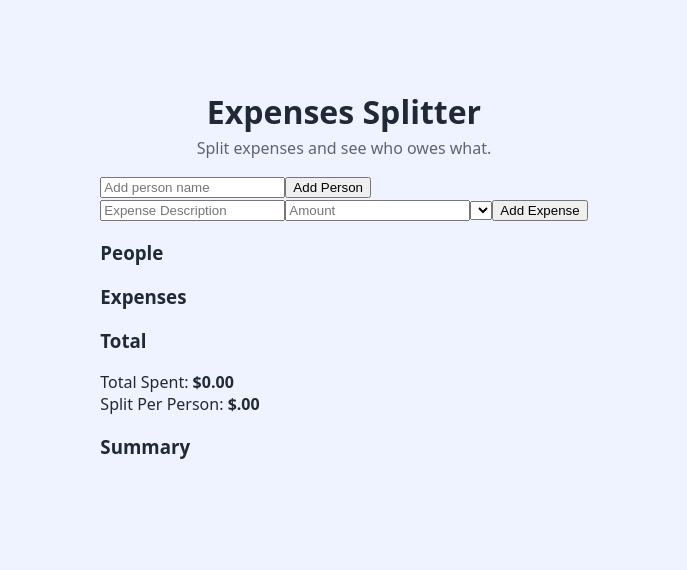
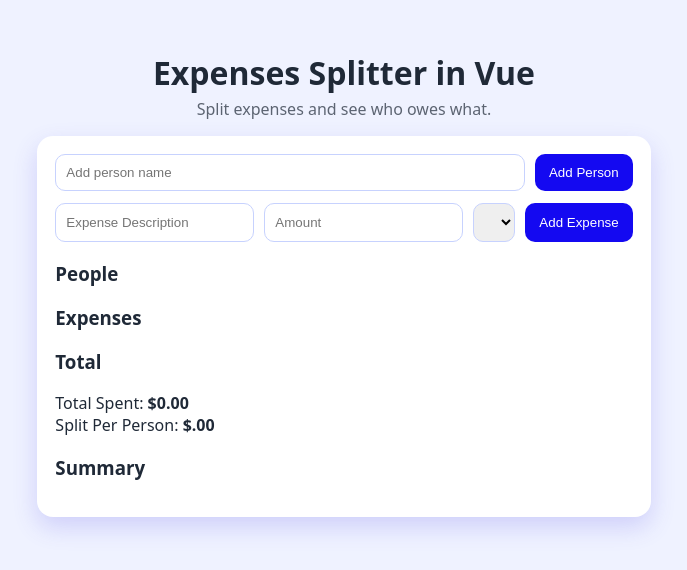
Before and after one commit to slongo10/expense-splitter-vue, a Vue app: page / in a window 1280 px wide. Shown: the part 116-686 px from the top of the page, without its empty margins (296-983 px from the left). Built offline with nearby package versions, Linux system fonts and the light colour scheme.

Commit message:
Added Card, changed Name

```diff
--- a/src/App.vue
+++ b/src/App.vue
@@ -1,10 +1,11 @@
 <script setup>
   import Header from './components/Header.vue'
+  import Card from './components/Card.vue'
 </script>
 
 <template>
 <Header/>
-    <main class="card">
+<Card>
         <form id="personForm" class="rowForm">
             <input id="personInput" type="text" placeholder="Add person name"/>
             <button>Add Person</button>
@@ -40,9 +41,29 @@
             <h3>Summary</h3>
             <ul id="summaryList" class="list"></ul>
         </section>
-    </main>
+</Card>
 </template>
 
 <style scoped>
+.rowForm{
+  display: flex;
+  gap: 10px;
+  margin-bottom: 12px;
+}
 
+input, select{
+  flex: 1;
+  padding: 10px;
+  border-radius: 10px;
+  border: 1px solid #c7d2fe;
+}
+
+button{
+  padding: 10px 14px;
+  border-radius: 10px;
+  border: none;
+  background: #1409f1;
+  color: #fff;
+  cursor: pointer;
+}
 </style>
--- /dev/null
+++ b/src/components/Card.vue
@@ -0,0 +1,16 @@
+<template>
+  <main class="card">
+    <slot />
+  </main>
+</template>
+
+<style scoped>
+.card{
+  width: min(600 px, 100%);
+  background: #fff;
+  padding: 18px;
+  border-radius: 16px;
+  box-shadow: 0 10px 24px rgba(79, 70, 229, .2);
+}
+
+</style>
--- a/src/components/Header.vue
+++ b/src/components/Header.vue
@@ -1,6 +1,6 @@
 <template>
     <header class ="top">
-      <h1>Expenses Splitter</h1>
+      <h1>Expenses Splitter in Vue</h1>
       <p>Split expenses and see who owes what.</p>
     </header>
   </template>
```
